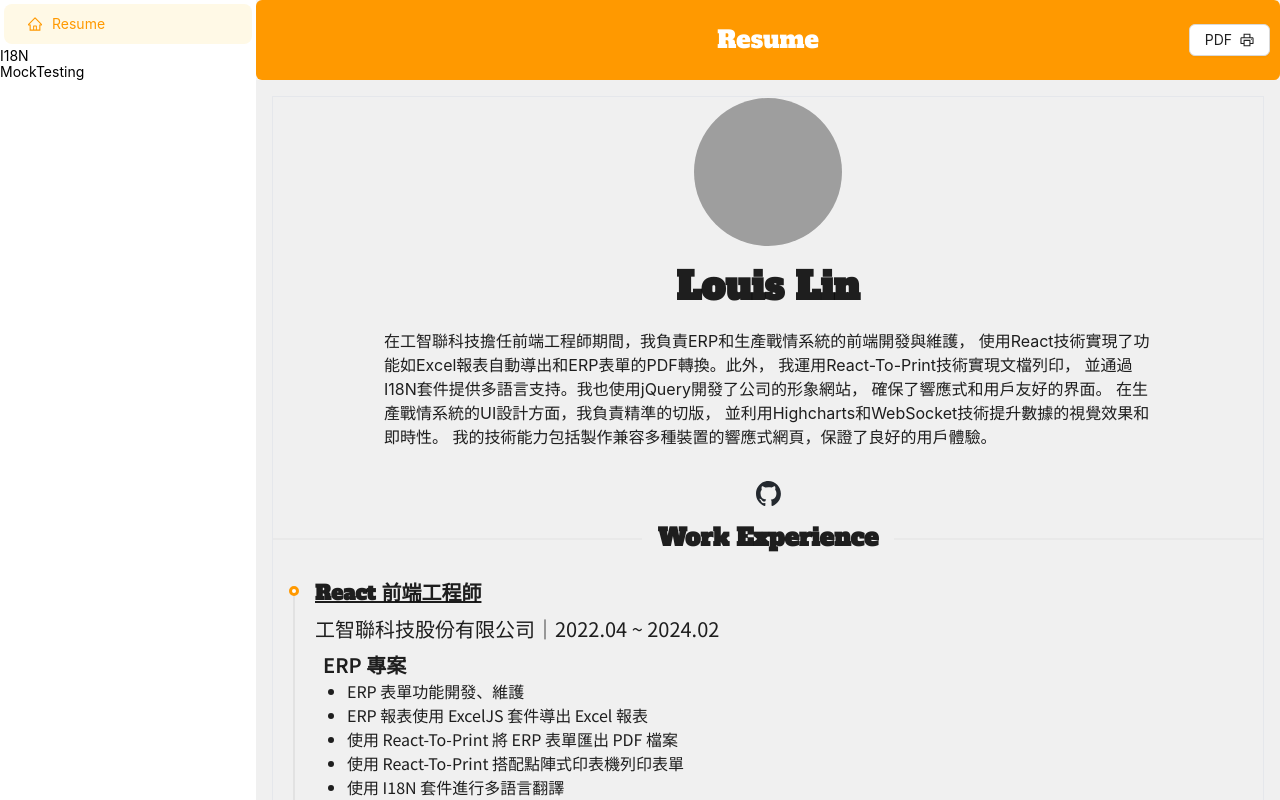
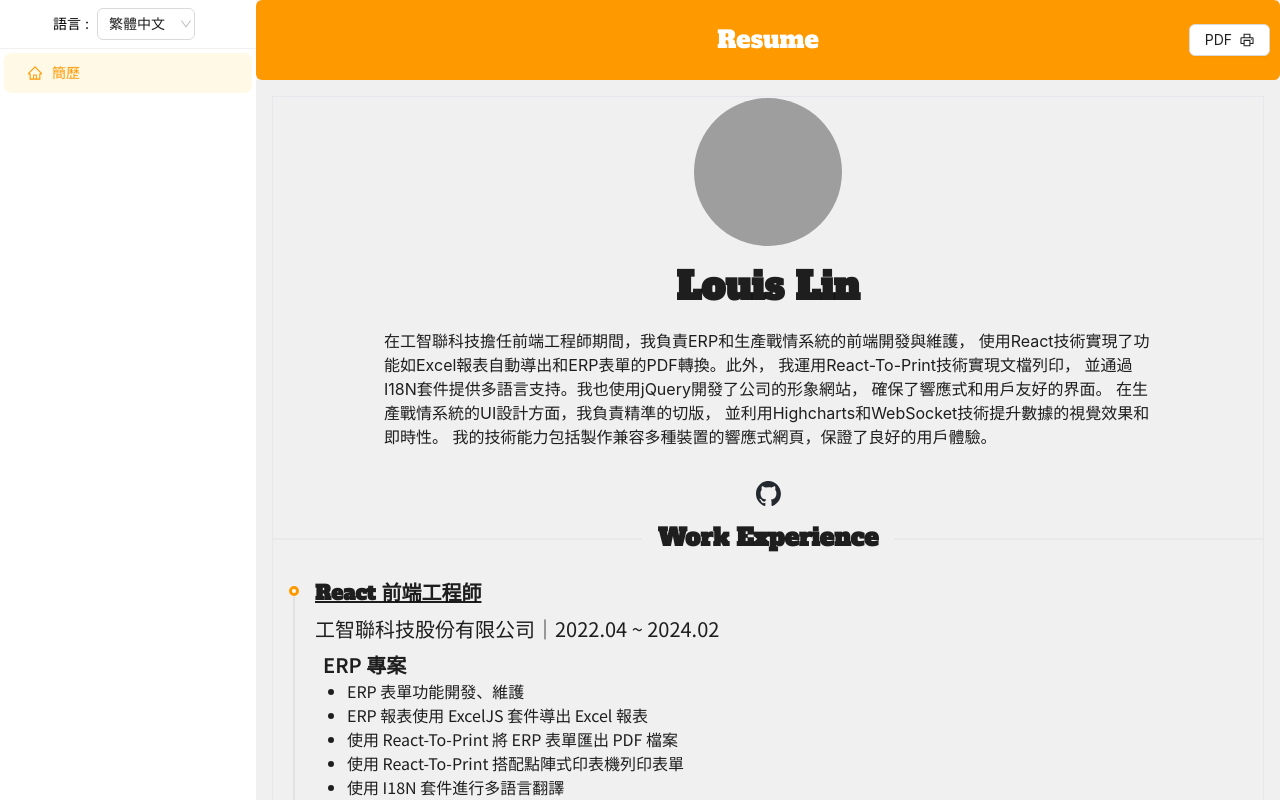
Before and after one commit to SHiuN26/Introduction, a React (Vite) app: page / in a window 1280 px wide. Shown: the top 800 px of the page. Built offline with nearby package versions, Linux system fonts and the light colour scheme; grey boxes are pictures that could not be loaded.

Commit message:
多語言功能完成初版

```diff
--- /dev/null
+++ b/src/Components/LangSelect.jsx
@@ -0,0 +1,28 @@
+import React, { useContext } from "react";
+import { Select } from "antd";
+import { TranslateContext } from "@/contexts/TranslateContext";
+
+const LangSelect = () => {
+  const { lang, setLang, translate } = useContext(TranslateContext);
+
+  const handleLangChange = (value) => {
+    setLang(value);
+  };
+
+  return (
+    <div className="flex justify-center items-center w-full p-2">
+      {translate("golbal.lang")} :{/* {translate("lang")} : */}
+      <Select
+        onChange={(e) => handleLangChange(e)}
+        className="px-2"
+        defaultValue={lang}
+        options={[
+          { value: "zh_TW", label: <span>繁體中文</span> },
+          { value: "en", label: <span>English</span> },
+        ]}
+      />
+    </div>
+  );
+};
+
+export default LangSelect;
--- /dev/null
+++ b/src/Language/en.json
@@ -0,0 +1,9 @@
+
+{
+  "golbal":{
+    "lang": "Language"
+  },
+  "navbar": {
+    "resume":"resume"
+  }
+}
--- /dev/null
+++ b/src/Language/zh_TW.json
@@ -0,0 +1,8 @@
+{
+  "golbal":{
+       "lang": "語言"
+  },
+  "navbar": {
+    "resume":"簡歷"
+  }
+}
--- a/src/Layout/AppNavbar.jsx
+++ b/src/Layout/AppNavbar.jsx
@@ -1,21 +1,22 @@
-import React, { useState, useContext, useEffect } from "react";
-import { Layout, Menu, Drawer } from "antd";
+import React, { useState, useContext } from "react";
+import { Layout, Menu, Drawer, Divider, Flex } from "antd";
 import { HomeOutlined, CalendarOutlined } from "@ant-design/icons";
 import { useLocation } from "react-router-dom";
 import { NavLink } from "react-router-dom";
 import { GlobalContext } from "@/contexts/GlobalContext";
+import LangSelect from "@/components/LangSelect";
+import { TranslateContext } from "@/contexts/TranslateContext";
+
 const AppNavbar = () => {
   const { Sider } = Layout;
   const location = useLocation();
   const [currentRoute, setCurrentRoute] = useState(location.pathname);
   const { deviceType, visible, setVisible } = useContext(GlobalContext);
+  const { translate } = useContext(TranslateContext);
 
   const onClose = () => {
     setVisible(false);
   };
-  // useEffect(() => {
-  //   console.log("currentRoute", currentRoute);
-  // }, [currentRoute]);
 
   const navItems = [
     {
@@ -23,7 +24,7 @@ const AppNavbar = () => {
       icon: <HomeOutlined />,
       label: (
         <>
-          <NavLink to={`/`}>Resume</NavLink>
+          <NavLink to={`/`}>{translate("navbar.resume")}</NavLink>
         </>
       ),
     },
@@ -38,7 +39,7 @@ const AppNavbar = () => {
     // },
   ];
 
-  const todo = ["I18N", "MockTesting"];
+  // const todo = ["I18N", "MockTesting"];
 
   return deviceType !== "Mobile" ? (
     <Sider
@@ -55,6 +56,10 @@ const AppNavbar = () => {
         bottom: 0,
       }}
     >
+      <Flex vertical>
+        <LangSelect />
+        <Divider className="m-0" />
+
         <Menu
           style={{ borderRight: "none" }}
           theme="light"
@@ -66,13 +71,21 @@ const AppNavbar = () => {
             setCurrentRoute(e.key);
           }}
         />
-      {todo.map((item) => {
+
+        {/* {todo.map((item) => {
           return <div key={item}>{item}</div>;
-      })}
+        })} */}
+      </Flex>
     </Sider>
   ) : (
     <>
-      <Drawer placement="left" onClose={onClose} open={visible} width={"75vw"}>
+      <Drawer
+        title={<LangSelect />}
+        placement="left"
+        onClose={onClose}
+        open={visible}
+        width={"75vw"}
+      >
         <Menu
           items={navItems}
           selectedKeys={[currentRoute]}
--- /dev/null
+++ b/src/contexts/TranslateContext.jsx
@@ -0,0 +1,19 @@
+import React, { createContext, useEffect, useState } from "react";
+import { useTranslation } from "react-i18next";
+
+export const TranslateContext = createContext("zh_TW");
+
+export const TranslateProvider = ({ children }) => {
+  const [lang, setLang] = useState("zh_TW");
+  const { t, i18n } = useTranslation();
+  useEffect(() => {
+    console.log("lang", lang);
+    i18n.changeLanguage(lang);
+  }, [lang]);
+
+  return (
+    <TranslateContext.Provider value={{ lang, setLang, translate: t }}>
+      {children}
+    </TranslateContext.Provider>
+  );
+};
--- /dev/null
+++ b/src/i18n.js
@@ -0,0 +1,27 @@
+// src/i18n.js
+import i18n from "i18next";
+import { initReactI18next } from "react-i18next";
+import en from "@/Language/en.json";
+import zh_TW from "@/Language/zh_TW.json";
+
+// 语言资源
+const resources = {
+  en: {
+    translation: en,
+  },
+  zh_TW: {
+    translation: zh_TW,
+  },
+};
+
+i18n
+  .use(initReactI18next) // 传递 i18n 实例给 react-i18next
+  .init({
+    resources,
+    lng: "zh_TW", // 默认语言
+    interpolation: {
+      escapeValue: false, // react 已经对 xss 进行保护
+    },
+  });
+
+export default i18n;
--- a/src/main.jsx
+++ b/src/main.jsx
@@ -3,9 +3,11 @@ import ReactDOM from "react-dom/client";
 import App from "@/pages/AppPage/App";
 import { BrowserRouter } from "react-router-dom";
 import { GlobalProvider } from "./contexts/GlobalContext";
+import { TranslateProvider } from "./contexts/TranslateContext";
 
 import "./index.css";
 import "antd/dist/reset.css";
+import "./i18n";
 
 const routePrefix = process.env.REACT_APP_ROUTE_PREFIX || "";
 
@@ -13,7 +15,9 @@ ReactDOM.createRoot(document.getElementById("root")).render(
   <React.StrictMode>
     <BrowserRouter basename={routePrefix}>
       <GlobalProvider>
-        <App />
+        <TranslateProvider>
+          <App />
+        </TranslateProvider>
       </GlobalProvider>
     </BrowserRouter>
   </React.StrictMode>
```
Also changed, not shown: 10 other files (tests, documents, lock files or other folders). Lines whose indentation alone changed are shown as unchanged.
